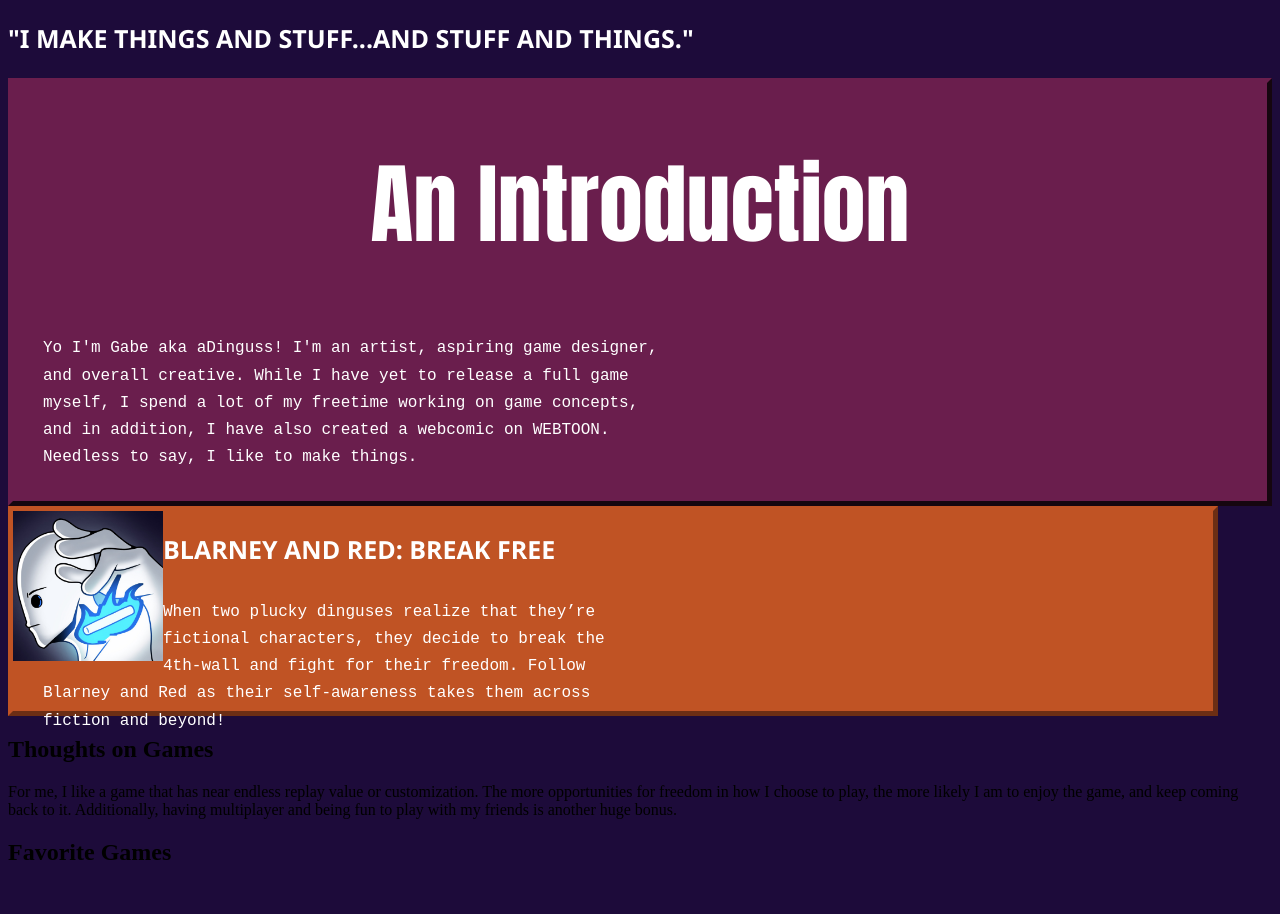
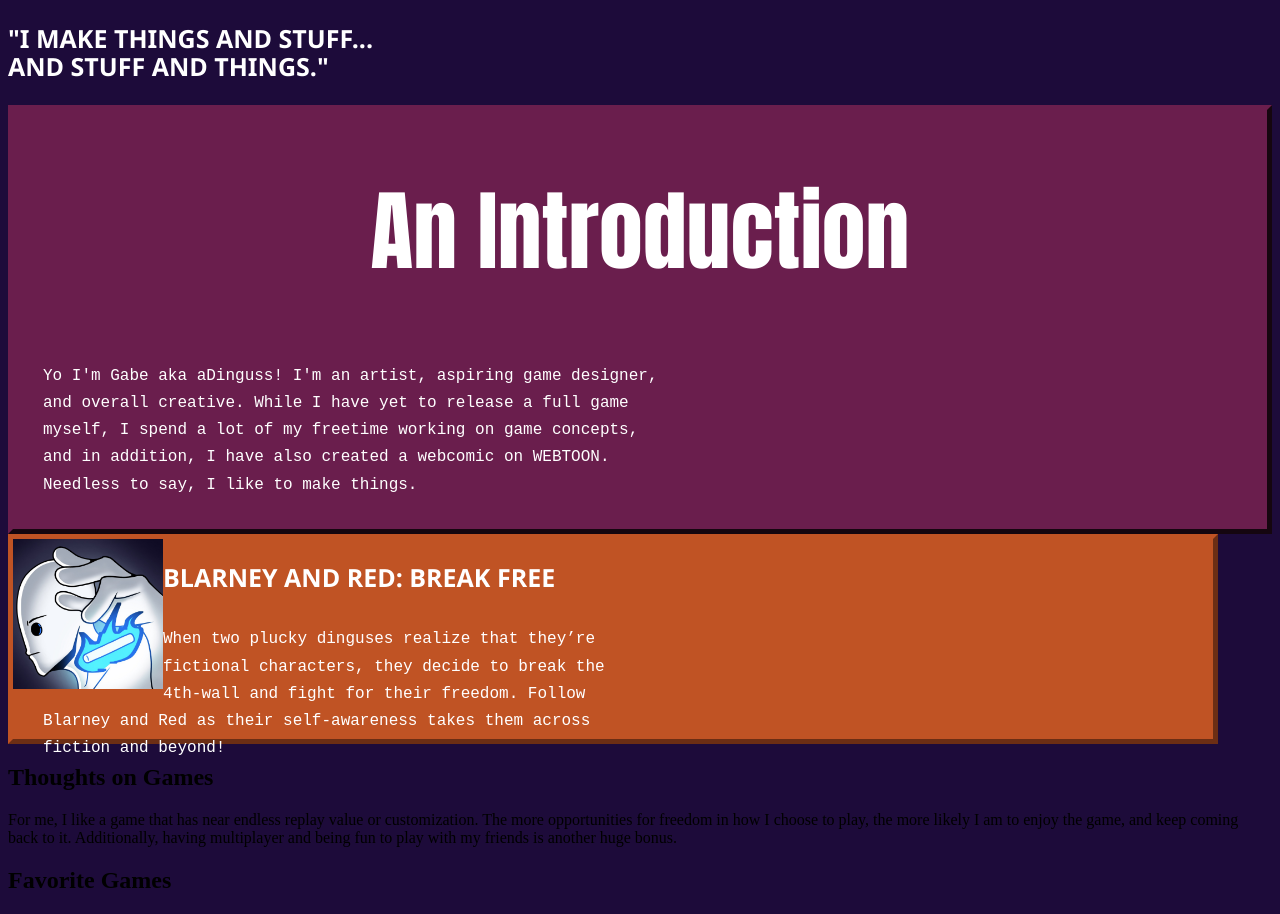
Before and after one commit to alemanga/alemanga.github.io, a plain HTML site: page index.html in a window 1280 px wide. Before the commit the page ends 886 px from the top, so only its background shows below. Drawn offline with Linux system fonts and the light colour scheme.

Commit message:
added a line break

```diff
--- a/index.html
+++ b/index.html
@@ -7,7 +7,7 @@
     <link rel="stylesheet" href="style.css">
 </head>
 <body>
-    <h3 class="webcomicHead">"I make things and stuff...and stuff and things."</h3>
+    <h3 class="webcomicHead">"I make things and stuff...<br>and stuff and things."</h3>
 
     <div class="introDiv">
         <h2 class="introHead">An Introduction</h2>
@@ -15,7 +15,7 @@
     </div>
 
     <div class="webcomicDiv">
-        <img src="BlarneyPFP.png" alt="BlarneyAndRedThumnail" width="150" height="150" class="blarneyIMG">
+        <img src="BlarneyPFP.png" alt="BlarneyAndRedThumnail" class="blarneyIMG">
         <h3 class="webcomicHead">Blarney and Red: Break Free</h3>
         <p class="introBodytext">When two plucky dinguses realize that they’re fictional characters, they decide to break the 4th-wall and fight for their freedom. Follow Blarney and Red as their self-awareness takes them across fiction and beyond!</p>
     </div>
--- a/style.css
+++ b/style.css
@@ -8,6 +8,7 @@
 
 .blarneyIMG {
     display: inline;
+    position: relative;
     float: left;
     width: 150px;
     height: 150px;
```
